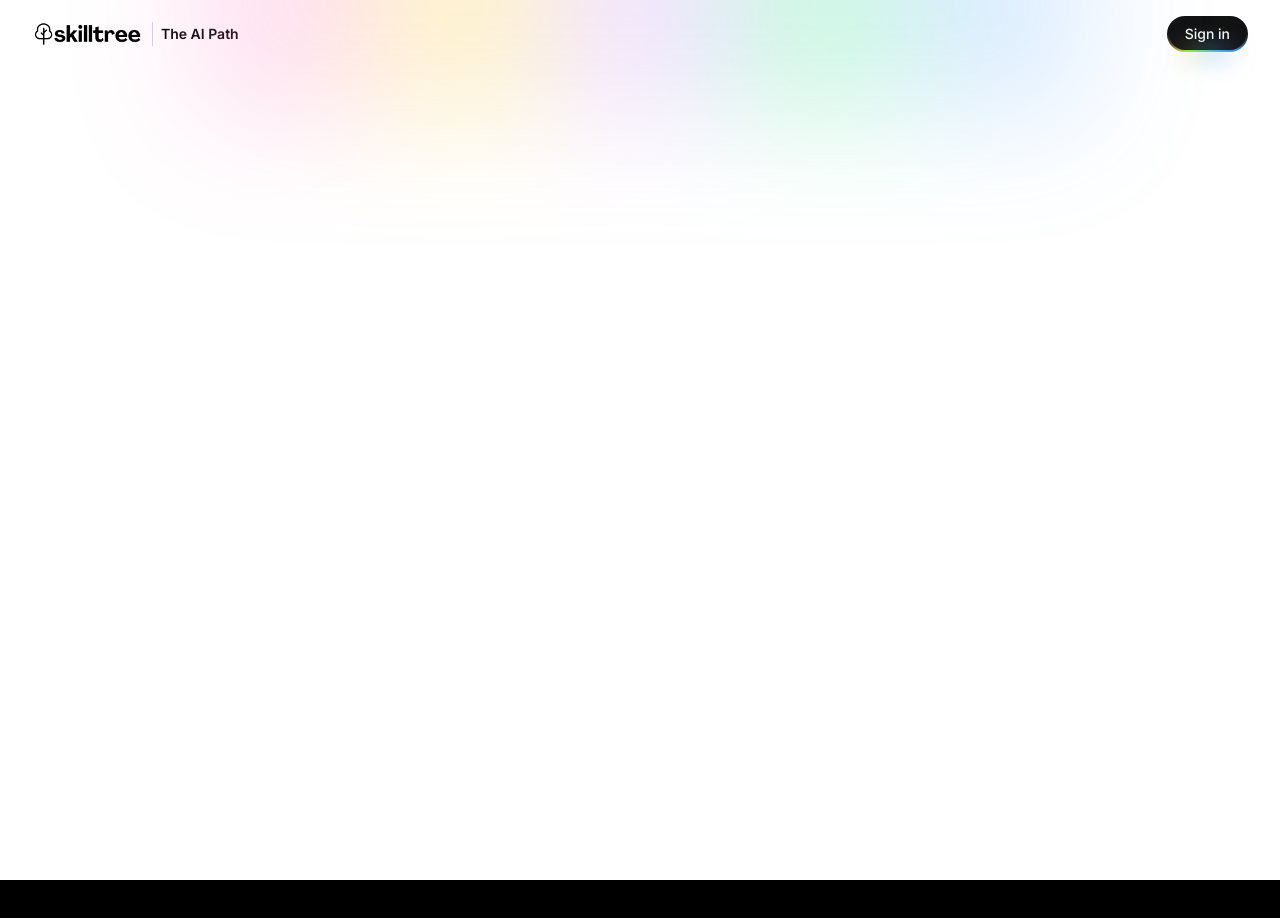
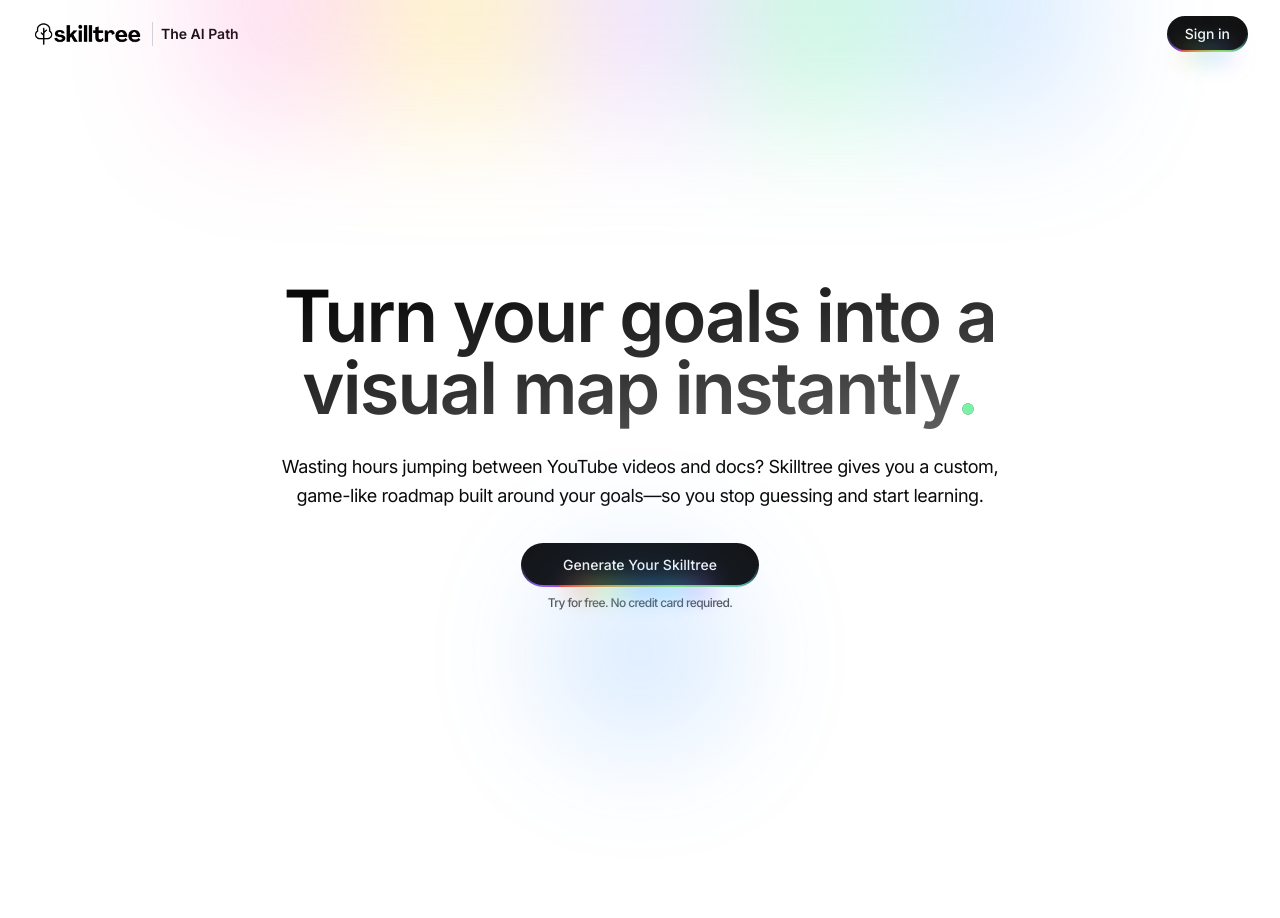
Before and after one commit to hassohamid/SkillTree, a React (Vite) app: page / in a window 1280 px wide. Shown: the top 918 px of the page. Built offline with nearby package versions, Linux system fonts and the light colour scheme.

Commit message:
feat: hero section heading+sub

```diff
--- a/src/components/home/Hero.tsx
+++ b/src/components/home/Hero.tsx
@@ -1,3 +1,26 @@
+import { RainbowButton } from "../magicui/rainbow-button";
+
 export default function Hero() {
-  return <div></div>;
+  return (
+    <div className="container mx-auto flex max-w-6xl flex-col justify-center sm:text-center mt-30 gap-3 ">
+      <h1 className="  py-4 text-5xl font-semibold tracking-tight text-balance md:text-7xl lg:mt-16  bg-gradient-to-br from-neutral-950 from-20% to-neutral-500 bg-clip-text text-transparent dark:from-white dark:from-20% dark:to-neutral-800 pl-8 lg:pl-0 ">
+        Turn your goals into a visual map instantly
+        <span className="text-green-300">.</span>
+      </h1>
+      <p className="text-balance tracking-tight leading-relaxed pl-8 md:pl-0  mx-auto max-w-xl text-md md:text-lg md:max-w-full  ">
+        Wasting hours jumping between YouTube videos and docs? Skilltree gives
+        you a custom, game-like roadmap built around your goals—so you stop
+        guessing and start learning.
+      </p>
+      <div className="relative flex flex-col gap-2">
+        <RainbowButton className="mx-auto rounded-full py-5 px-10 mt-5 ">
+          Generate Your Skilltree
+        </RainbowButton>
+        <p className="text-xs  text-center text-foreground/70 tracking-tighter font-medium">
+          Try for free. No credit card required.
+        </p>
+        <div className="absolute h-45 w-45 bg-blue-400 left-1/2 -translate-x-1/2  opacity-25 top-10  rounded-full pointer-events-none blur-3xl"></div>
+      </div>
+    </div>
+  );
 }
--- a/src/components/shared/Navbar.tsx
+++ b/src/components/shared/Navbar.tsx
@@ -19,7 +19,7 @@ export default function Navbar() {
 
   return (
     <>
-      <div className="flex justify-center w-full max-w-4xl mx-auto  blur-3xl opacity-25 sm:opacity-15 lg:opacity-20 absolute left-1/2 -translate-x-1/2 -translate-y-1/2 z-20 rounded-full pointer-events-none">
+      <div className="flex justify-center w-full max-w-4xl mx-auto  blur-3xl opacity-25 sm:opacity-15 lg:opacity-20 absolute left-1/2 -translate-x-1/2 -translate-y-1/2  rounded-full pointer-events-none z-50">
         <div className="bg-pink-400 h-20 sm:h-40 md:h-60 w-1/4"></div>
         <div className="bg-yellow-400 h-20 sm:h-40 md:h-60 w-1/4"></div>
         <div className="bg-purple-400 h-20 sm:h-40 md:h-60 w-1/4"></div>
@@ -28,7 +28,7 @@ export default function Navbar() {
       </div>
       <header
         className={cn(
-          " sticky h-20  transition-all duration-300   ",
+          " sticky h-20 z-20  transition-all duration-300 bg-transparent   ",
           scrolled ? "top-5 px-6" : "top-0"
         )}
       >
```
